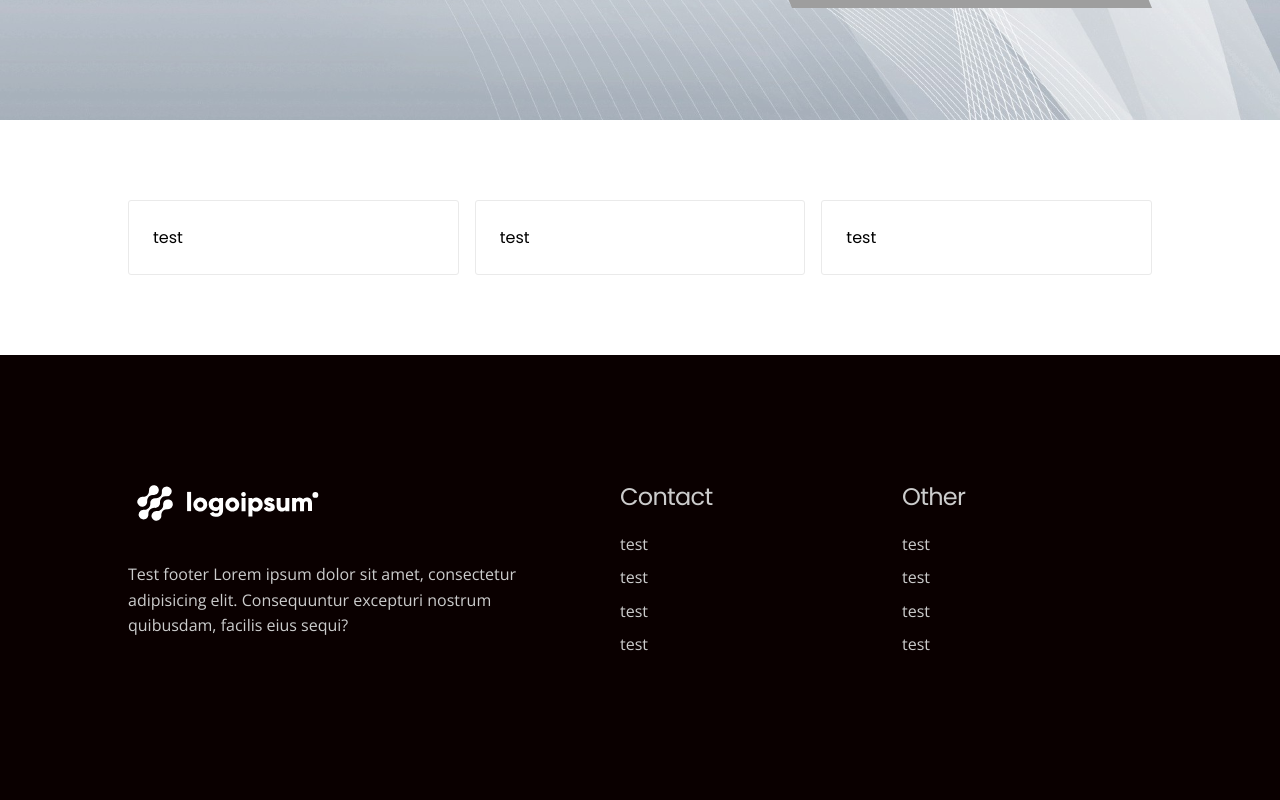
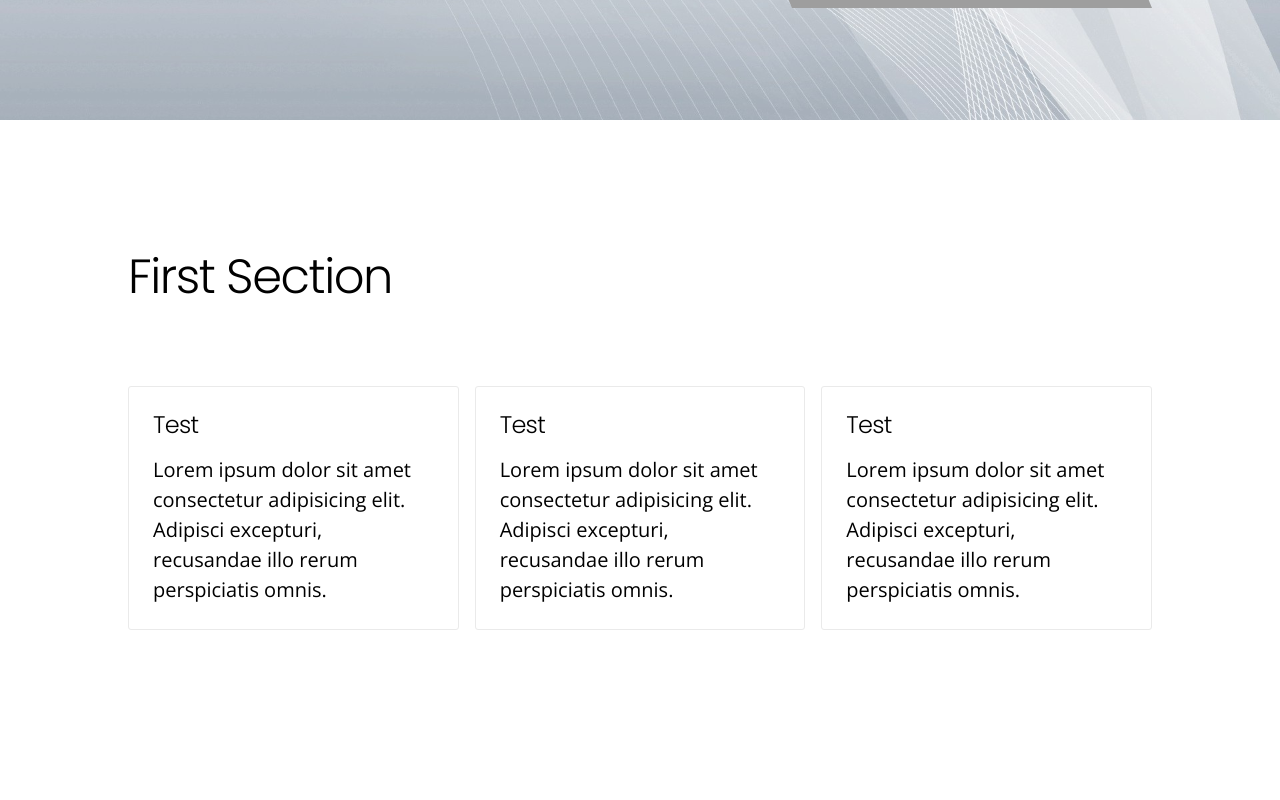
Before and after one commit to michalkoepke/mk-next-sass-starter, a Next.js app: page / in a window 1280 px wide. Shown: the part 680-1480 px from the top of the page. Built offline with nearby package versions, Linux system fonts and the light colour scheme; grey boxes are pictures that could not be loaded.

Commit message:
better animation in hero

```diff
--- /dev/null
+++ b/anim/useIsomorphicLayoutEffect.js
@@ -0,0 +1,6 @@
+import { useEffect, useLayoutEffect } from "react";
+
+const useIsomorphicLayoutEffect =
+  typeof window !== "undefined" ? useLayoutEffect : useEffect;
+
+export default useIsomorphicLayoutEffect;
--- a/components/hero/Hero.js
+++ b/components/hero/Hero.js
@@ -1,5 +1,7 @@
 import React, { useRef, useEffect } from "react";
 import gsap from "gsap";
+
+import useIsomorphicLayoutEffect from "../../anim/useIsomorphicLayoutEffect";
 
 import styles from "./Hero.module.scss";
 
@@ -7,38 +9,109 @@ const Hero = () => {
   //refs
 
   // const tl = useRef(null);
-  const heroText = useRef(null);
+  const heroText = useRef([]);
+  const CTAref = useRef(null);
 
-  //useEffect
+  const heroWrapper = useRef(null);
 
-  useEffect(() => {
+  useIsomorphicLayoutEffect(() => {
+    const elements = heroWrapper.current.children;
+
+    const array = Array.from(elements);
+
+    // console.log("elements array: ", array);
+
+    const title = array[0];
+    const subtitle = array[1];
+    const paragraph = array[2];
+    const button = array[3];
+
+    console.log("array elements: ", title, subtitle, paragraph, button);
+
+    gsap.set([title, subtitle, paragraph, button], { autoAlpha: 0 });
+
     const tl = gsap.timeline({
-      defaults: { duration: 1.2, ease: "power3.inOut" },
+      defaults: { duration: 1, ease: "power3.inOut" },
     });
 
-    tl.from(heroText.current, { opacity: 0, y: -100, stagger: 0.5 }).to(
-      heroText.current,
-      {
-        opacity: 1,
-        y: 0,
-      }
-    );
+    tl.fromTo(title, { y: "-=100" }, { autoAlpha: 1, y: "+=100" })
+      .fromTo(subtitle, { y: "-=100" }, { autoAlpha: 1, y: "+=100" }, "-=0.9")
+      .fromTo(paragraph, { y: "-=100" }, { autoAlpha: 1, y: "+=100" }, "-=0.9")
+      .to(button, { autoAlpha: 1 }, "-=0.9");
+
+    // return () => {
+    //   CTAref.current && CTAref.current.kill();
+    // };
   }, []);
+
+  // useIsomorphicLayoutEffect(() => {
+  //   const tl = gsap.timeline({
+  //     defaults: { duration: 1.5, ease: "power3.inOut" },
+  //   });
+  //   const tlCTA = gsap.timeline({
+  //     defaults: { duration: 1.5, ease: "power3.inOut" },
+  //   });
+
+  //   tl.from(heroText.current, { autoAlpha: 0, y: -100, stagger: 0.5 }).to(
+  //     heroText.current,
+  //     {
+  //       autoAlpha: 1,
+  //       y: 0,
+  //     }
+  //   );
+
+  //   tlCTA.from(CTAref.current, { autoAlpha: 0 }).to(
+  //     CTAref.current,
+  //     {
+  //       autoAlpha: 1,
+  //     },
+  //     "-=3"
+  //   );
+
+  //   // return () => {
+  //   //   CTAref.current && CTAref.current.kill();
+  //   // };
+  // }, []);
 
   return (
     <div className={styles.wrapper}>
       <div className={styles.container}>
         <div className={styles.gridHero}>
-          <div className={styles.left} ref={heroText}>
-            <h1>Some Main Title</h1>
-            <h2>Subtitle goes here</h2>
+          <div className={styles.left} ref={heroWrapper}>
+            <h1
+              ref={(element) => {
+                heroText.current[0] = element;
+              }}
+              id="hero-title"
+            >
+              Some Main Title
+            </h1>
+            <h2
+              ref={(element) => {
+                heroText.current[1] = element;
+              }}
+              id="hero-subtitle"
+            >
+              Subtitle goes here
+            </h2>
             <div className={styles.description}>
-              <p>
+              <p
+                ref={(element) => {
+                  heroText.current[2] = element;
+                }}
+                id="hero-paragraph"
+              >
                 Lorem ipsum dolor sit amet consectetur, adipisicing elit. Quam
                 ipsa eaque sed tenetur ab, porro vel quia sit dolore itaque!
               </p>
             </div>
-            <button className={styles.buttonStandart}>CTA Button</button>
+            <button
+              className={styles.buttonStandart}
+              ref={CTAref}
+              id="hero-paragraph"
+            >
+              CTA Button
+            </button>
           </div>
 
           <div className={styles.right}></div>
--- a/components/hero/Hero.module.scss
+++ b/components/hero/Hero.module.scss
@@ -58,6 +58,7 @@
 
     .left {
       // padding: 4rem;
+      // visibility: hidden;
       display: flex;
       flex-direction: column;
       justify-content: center;
--- a/pages/index.js
+++ b/pages/index.js
@@ -12,42 +12,33 @@ export default function Home() {
         <link rel="icon" href="/favicon.ico" />
       </Head>
 
-      {/* <main className={styles.main}>
-        <h1 className={styles.title}>
-          Custom <a href="https://nextjs.org">Next.js!</a> starter
-        </h1>
-
-        <p className={styles.description}>
-          Get started by editing{" "}
-          <code className={styles.code}>pages/index.js</code>
-        </p>
-
-        <div className={styles.box}>
-          <p>
-            Lorem ipsum, dolor sit amet consectetur adipisicing elit. Libero
-            optio provident quaerat eveniet. Necessitatibus quas, earum sed
-            minima, blanditiis id molestias nisi at autem delectus ex! Corporis
-            repellat eum enim assumenda. Repudiandae possimus commodi illo in
-            accusantium. Blanditiis labore iure assumenda, nemo nihil officiis
-            odio maiores eveniet? Ipsam soluta vel non delectus suscipit ut,
-            quasi necessitatibus minima perspiciatis eaque aperiam ducimus
-            provident dolorem, dolore cumque sapiente harum! Accusamus
-            praesentium perspiciatis voluptatibus, nemo nostrum rerum aliquam ea
-            iure explicabo enim laudantium incidunt, fuga reiciendis quo ex odit
-            laborum repellendus omnis maxime est! Ad, excepturi obcaecati! Nihil
-            itaque aperiam deleniti aut ex.
-          </p>
-        </div>
-      </main> */}
-
       <Hero />
 
       <section className={styles.section1}>
         <div className="container">
+          <h1>First Section</h1>
           <div className={styles.testGrid}>
-            <div className={styles.card}>test</div>
-            <div className={styles.card}>test</div>
-            <div className={styles.card}>test</div>
+            <div className={styles.card}>
+              <h2>Test</h2>
+              <p>
+                Lorem ipsum dolor sit amet consectetur adipisicing elit.
+                Adipisci excepturi, recusandae illo rerum perspiciatis omnis.
+              </p>
+            </div>
+            <div className={styles.card}>
+              <h2>Test</h2>
+              <p>
+                Lorem ipsum dolor sit amet consectetur adipisicing elit.
+                Adipisci excepturi, recusandae illo rerum perspiciatis omnis.
+              </p>
+            </div>
+            <div className={styles.card}>
+              <h2>Test</h2>
+              <p>
+                Lorem ipsum dolor sit amet consectetur adipisicing elit.
+                Adipisci excepturi, recusandae illo rerum perspiciatis omnis.
+              </p>
+            </div>
           </div>
         </div>
       </section>
--- a/styles/Home.module.scss
+++ b/styles/Home.module.scss
@@ -103,18 +103,18 @@
     line-height: 1.5;
   }
 
+  &:hover,
+  &:focus,
+  &:active {
+    color: $color-primary;
+    border-color: $color-primary;
+  }
+
   @include phone-only {
     width: 100%;
     margin: 0.5rem 0;
     // flex-direction: column;
   }
-}
-
-.card:hover,
-.card:focus,
-.card:active {
-  color: $color-primary;
-  border-color: $color-primary;
 }
 
 .logo {
@@ -123,13 +123,20 @@
 }
 
 .section1 {
-  padding: 4rem 0;
+  padding: 8rem 0;
   width: 100%;
   margin: 0 auto;
   background-color: white;
+  height: auto;
 
-  @include phone-only {
+  h1 {
+    font-size: 3rem;
+    margin-top: 0;
+    margin-bottom: 4rem;
+  }
+
+  @include tablet-landscape-up {
     // width: 90%;
-    height: auto;
+    height: 100vh;
   }
 }
```
